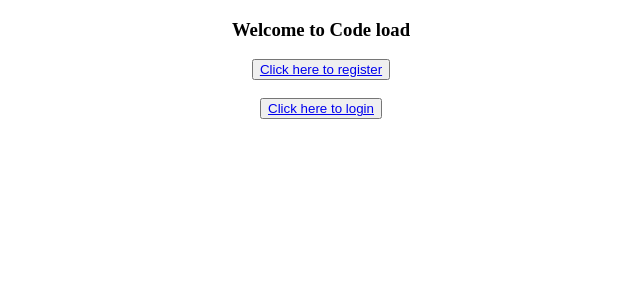
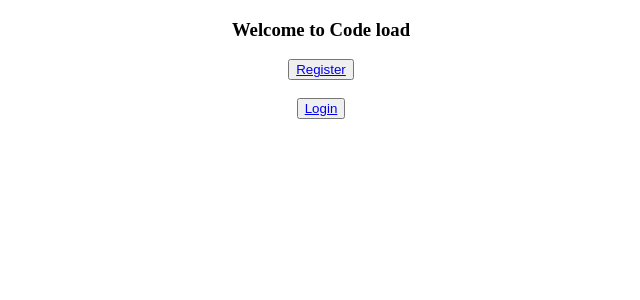
Before and after one commit to Azure2009/Code-Load-, a Flask app: page / in a window 1280 px wide. Shown: the top 300 px of the page, without its empty margins (319-959 px from the left). Run offline with Flask 3, Linux system fonts and the light colour scheme.

Commit message:
minor frontend change

```diff
--- a/templates/index.html
+++ b/templates/index.html
@@ -16,10 +16,10 @@
 <h3>Welcome to Code load</h3>
 
 
-    <button><a href="/register">Click here to register</a></button>
+    <button><a href="/register">Register</a></button>
     <br>
     <br>
-    <button><a href="/login">Click here to login</a></button>
+    <button><a href="/login">Login</a></button>
 
 
 </div>
```
